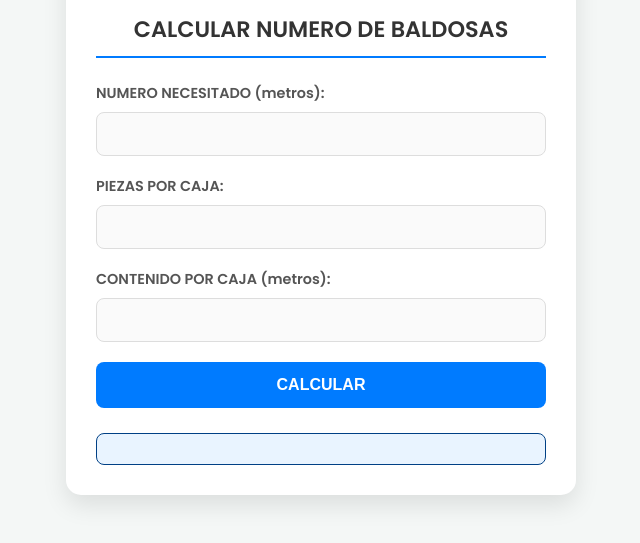
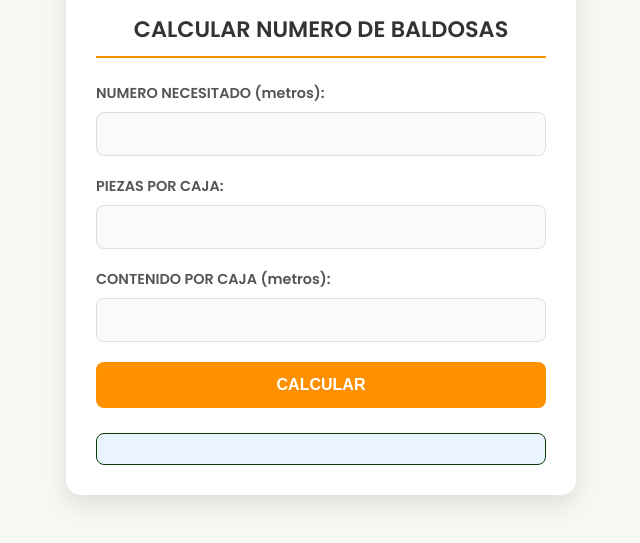
Before and after one commit to Ilder15/LaEscandi, a plain HTML site: page index.html in a window 1280 px wide. Shown: the part 233-776 px from the top of the page, without its empty margins (319-959 px from the left). Drawn offline with Linux system fonts and the light colour scheme.

Commit message:
Update styles in Calcularadora.css

```diff
--- a/Calcularadora.css
+++ b/Calcularadora.css
@@ -3,7 +3,7 @@
 
 body {
     font-family: 'Poppins', sans-serif;
-    background-color: #f4f7f6;
+    background-color: #f7f7f4;
     display: flex;
     justify-content: center;
     align-items: center;
@@ -25,7 +25,7 @@ h1 {
     font-size: 1.4rem;
     text-align: center;
     margin-bottom: 25px;
-    border-bottom: 2px solid #007bff;
+    border-bottom: 2px solid #ff9100;
     padding-bottom: 10px;
 }
 
@@ -53,13 +53,13 @@ input {
 
 input:focus {
     outline: none;
-    border-color: #007bff;
+    border-color: #ff9100;
     background-color: #fff;
     box-shadow: 0 0 8px rgba(0, 123, 255, 0.2);
 }
 
 button {
-    background-color: #007bff;
+    background-color: #ff9100;
     color: white;
     padding: 14px;
     border: none;
@@ -72,7 +72,7 @@ button {
 }
 
 button:hover {
-    background-color: #0056b3;
+    background-color: #ff9100b0;
 }
 
 /* Estilo para el área de resultado */
@@ -81,7 +81,7 @@ button:hover {
     padding: 15px;
     border-radius: 8px;
     background-color: #e9f4ff;
-    color: #004085;
+    color: #0a3c07;
     font-weight: 600;
     text-align: center;
     border: 1px solid;
```
